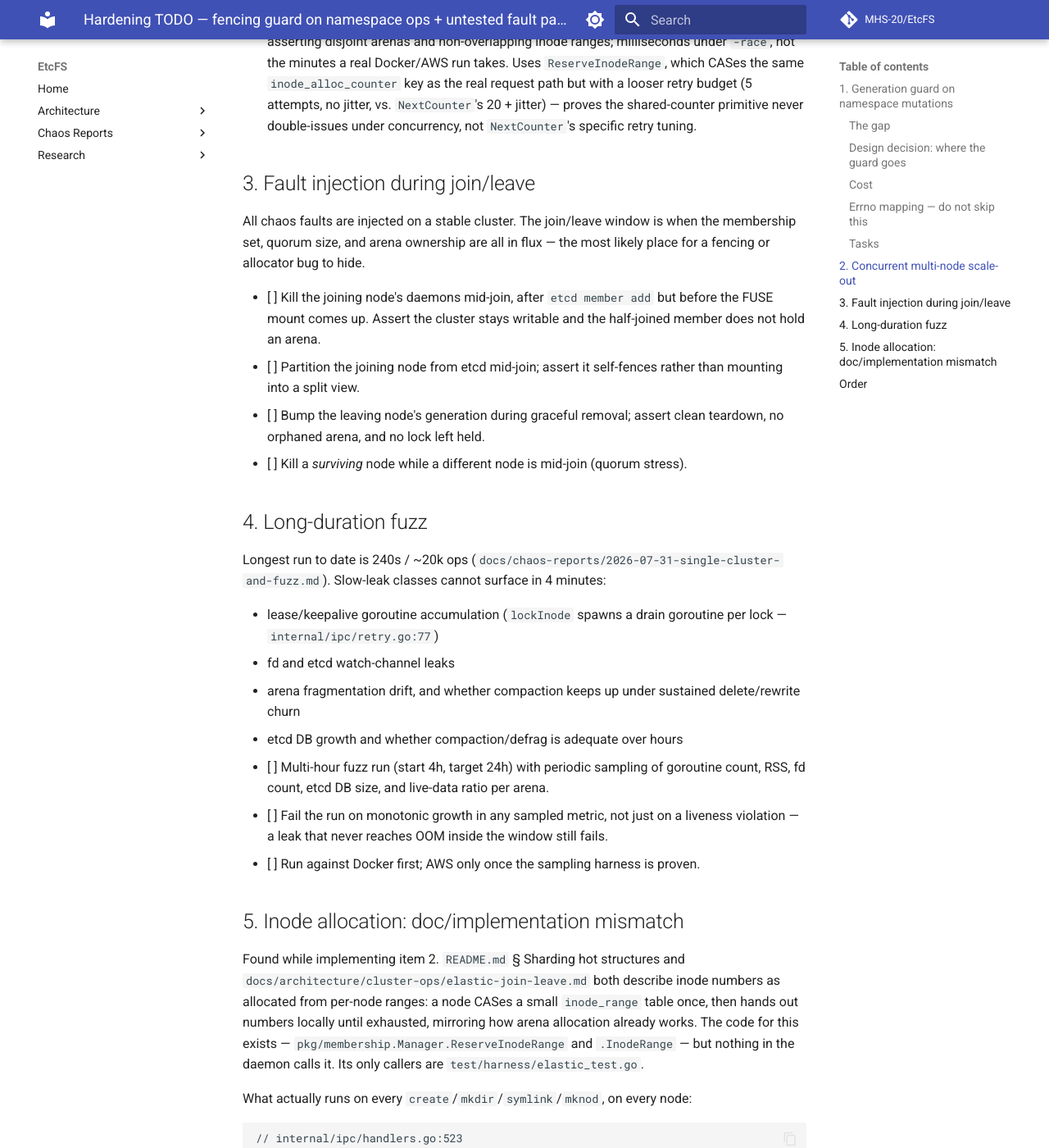
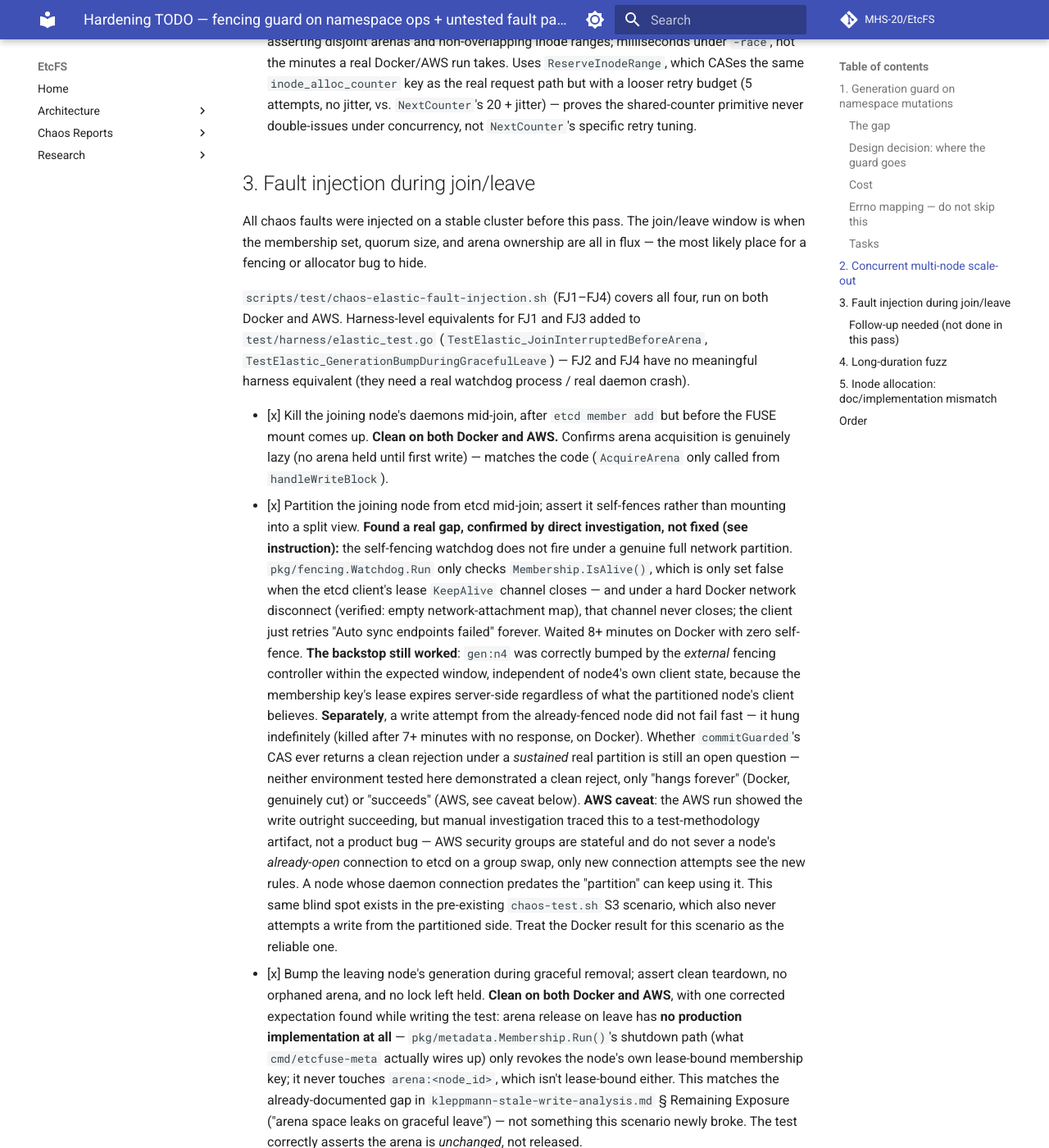
Before and after one commit to MHS-20/EtcFS, an MkDocs documentation site: the page built from docs/TODO-hardening.md, in a window 1280 px wide and 1400 px high, scrolled down 3785 px. Shown: the whole window at 82% size. Built offline with MkDocs 1.6.1 and Material for MkDocs 9.7.7, drawn with Linux system fonts in a browser that asks for light colours; comment, search, counter and statistics services are not loaded; some of the changed text lies outside the part shown.

Commit message:
docs(chaos): published fault-injection-during-join-leave findings, recorded self-fencing and AWS SG caveats

```diff
--- a/docs/TODO-hardening.md
+++ b/docs/TODO-hardening.md
@@ -155,18 +155,79 @@ Contended on a concurrent join, per `README.md` § Sharding hot structures:
 
 ## 3. Fault injection during join/leave
 
-All chaos faults are injected on a stable cluster. The join/leave window is when the
-membership set, quorum size, and arena ownership are all in flux — the most likely
-place for a fencing or allocator bug to hide.
+All chaos faults were injected on a stable cluster before this pass. The join/leave
+window is when the membership set, quorum size, and arena ownership are all in flux —
+the most likely place for a fencing or allocator bug to hide.
 
-- [ ] Kill the joining node's daemons mid-join, after `etcd member add` but before
-      the FUSE mount comes up. Assert the cluster stays writable and the half-joined
-      member does not hold an arena.
-- [ ] Partition the joining node from etcd mid-join; assert it self-fences rather
-      than mounting into a split view.
-- [ ] Bump the leaving node's generation during graceful removal; assert clean
-      teardown, no orphaned arena, and no lock left held.
-- [ ] Kill a *surviving* node while a different node is mid-join (quorum stress).
+`scripts/test/chaos-elastic-fault-injection.sh` (FJ1–FJ4) covers all four, run on both
+Docker and AWS. Harness-level equivalents for FJ1 and FJ3 added to
+`test/harness/elastic_test.go` (`TestElastic_JoinInterruptedBeforeArena`,
+`TestElastic_GenerationBumpDuringGracefulLeave`) — FJ2 and FJ4 have no meaningful
+harness equivalent (they need a real watchdog process / real daemon crash).
+
+- [x] Kill the joining node's daemons mid-join, after `etcd member add` but before
+      the FUSE mount comes up. **Clean on both Docker and AWS.** Confirms arena
+      acquisition is genuinely lazy (no arena held until first write) — matches the
+      code (`AcquireArena` only called from `handleWriteBlock`).
+- [x] Partition the joining node from etcd mid-join; assert it self-fences rather
+      than mounting into a split view. **Found a real gap, confirmed by direct
+      investigation, not fixed (see instruction):** the self-fencing watchdog does
+      not fire under a genuine full network partition. `pkg/fencing.Watchdog.Run`
+      only checks `Membership.IsAlive()`, which is only set false when the etcd
+      client's lease `KeepAlive` channel closes — and under a hard Docker network
+      disconnect (verified: empty network-attachment map), that channel never
+      closes; the client just retries "Auto sync endpoints failed" forever. Waited
+      8+ minutes on Docker with zero self-fence. **The backstop still worked**:
+      `gen:n4` was correctly bumped by the *external* fencing controller within the
+      expected window, independent of node4's own client state, because the
+      membership key's lease expires server-side regardless of what the partitioned
+      node's client believes. **Separately**, a write attempt from the
+      already-fenced node did not fail fast — it hung indefinitely (killed after
+      7+ minutes with no response, on Docker). Whether `commitGuarded`'s CAS ever
+      returns a clean rejection under a *sustained* real partition is still an open
+      question — neither environment tested here demonstrated a clean reject, only
+      "hangs forever" (Docker, genuinely cut) or "succeeds" (AWS, see caveat below).
+      **AWS caveat**: the AWS run showed the write outright succeeding, but manual
+      investigation traced this to a test-methodology artifact, not a product bug —
+      AWS security groups are stateful and do not sever a node's *already-open*
+      connection to etcd on a group swap, only new connection attempts see the new
+      rules. A node whose daemon connection predates the "partition" can keep using
+      it. This same blind spot exists in the pre-existing `chaos-test.sh` S3
+      scenario, which also never attempts a write from the partitioned side. Treat
+      the Docker result for this scenario as the reliable one.
+- [x] Bump the leaving node's generation during graceful removal; assert clean
+      teardown, no orphaned arena, and no lock left held. **Clean on both Docker and
+      AWS**, with one corrected expectation found while writing the test: arena
+      release on leave has **no production implementation at all** —
+      `pkg/metadata.Membership.Run()`'s shutdown path (what `cmd/etcfuse-meta`
+      actually wires up) only revokes the node's own lease-bound membership key; it
+      never touches `arena:<node_id>`, which isn't lease-bound either. This matches
+      the already-documented gap in `kleppmann-stale-write-analysis.md` § Remaining
+      Exposure ("arena space leaks on graceful leave") — not something this
+      scenario newly broke. The test correctly asserts the arena is *unchanged*, not
+      released.
+- [x] Kill a *surviving* node while a different node is mid-join (quorum stress).
+      **Clean on both Docker and AWS.** The join completes despite the concurrent
+      crash, and the killed survivor rejoins and recovers cleanly afterward.
+
+### Follow-up needed (not done in this pass)
+
+- [ ] The self-fencing watchdog gap (above) is real and independent of the AWS SG
+      caveat — confirmed under a genuine, total Docker network cut. Worth a
+      dedicated look at whether `Membership.IsAlive()` should also track an
+      explicit deadline since the last successful keepalive, rather than relying
+      solely on the client library's channel-close behavior.
+- [ ] Determine whether `commitGuarded` ever returns a clean rejection under a
+      *sustained* real partition, or whether the underlying etcd client call also
+      just blocks indefinitely there — neither test run in this pass demonstrated
+      a clean reject.
+- [ ] If AWS-based partition testing is needed again, the SG-swap technique needs a
+      way to also drop already-established connections (e.g., an explicit
+      connection-tracking flush, or NACL-based blocking instead of SG-based) —
+      otherwise any AWS scenario testing "does a partitioned node's own operation
+      fail" (not just "do survivors keep working") is unreliable. This affects the
+      pre-existing `chaos-test.sh` S3 scenario too, though S3 never attempted the
+      partitioned-node-side assertion that would have exposed it.
 
 ## 4. Long-duration fuzz
 
--- a/mkdocs.yml
+++ b/mkdocs.yml
@@ -74,6 +74,7 @@ nav:
       - Elastic Scale-Out/In (2026-07-31): chaos-reports/2026-07-31-elastic-scale-out-in.md
       - Namespace Fencing Guard (2026-08-04): chaos-reports/2026-08-04-namespace-fencing-guard.md
       - Concurrent Scale-Out (2026-08-04): chaos-reports/2026-08-04-concurrent-scale-out.md
+      - Fault Injection During Join/Leave (2026-08-05): chaos-reports/2026-08-05-fault-injection-during-join-leave.md
   - Research:
       - etcd/Raft Internals: etcd_raft_research.md
       - Cluster Filesystem Survey: research/cluster-fs-survey.md
```
Also changed, not shown: docs/chaos-reports/2026-08-05-fault-injection-during-join-leave.md (added, +57 -0 lines).
